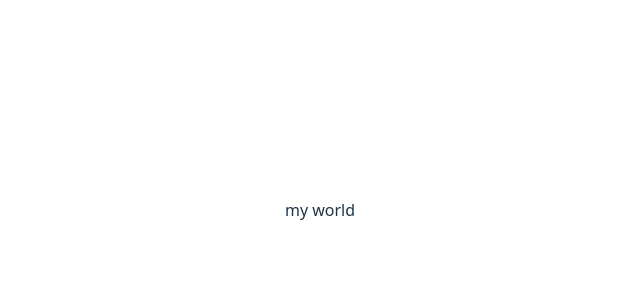
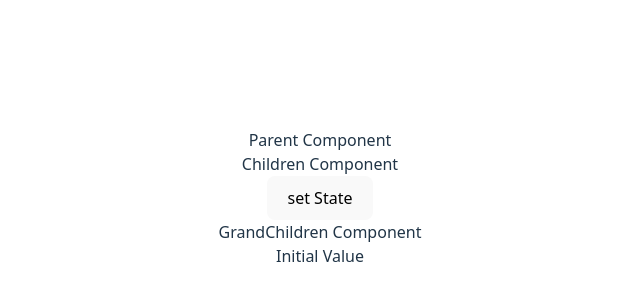
Before and after one commit to gianniskorkontzilas/React-Masterclass, a React (Vite) app: page / in a window 1280 px wide. Shown: the part 202-502 px from the top of the page, without its empty margins (320-960 px from the left). Built offline with nearby package versions, Linux system fonts and the light colour scheme.

Commit message:
React Context API

```diff
--- a/src/App.jsx
+++ b/src/App.jsx
@@ -7,14 +7,15 @@ import Children from './Children'
 
 function App() {
 
-  const [variable, setVariable] = useState('my world')
+
 
 
   return (
-    <div>
-      {/* {variable} */}
-      <br/>
-      <Children childrenData={variable}></Children>
+    <div className='...'>
+      Parent Component
+
+      <Children  />
+
     </div>
   )
 }
--- a/src/Children.jsx
+++ b/src/Children.jsx
@@ -1,15 +1,21 @@
 import React, { useCallback, useState } from "react";
 import GrandChildren from "./GrandChildren";
+import { GlobalContext } from "./context/GlobalContext";
+import { useContext } from "react";
 
-const Children = ({
-  childrenData
-})=> {
+const Children = () => {
 
 
+    const {setState} = useContext(GlobalContext);
 
     return (
         <div>
-            <GrandChildren grantChildrenData={childrenData}></GrandChildren>
+            Children Component
+            <br />
+            <button onClick={() => setState('New Value')}>
+                set State
+            </button>
+            <GrandChildren ></GrandChildren>
         </div>
     )
 }
--- a/src/GrandChildren.jsx
+++ b/src/GrandChildren.jsx
@@ -1,10 +1,20 @@
 import React from "react";
+import { GlobalContext } from './context/GlobalContext'
+import { useContext } from "react";
 
-const GrandChildren = ({
-    grantChildrenData
-}) => {
+
+const GrandChildren = ( ) => {
+
+    const {state} = useContext(GlobalContext);
+
     return (
-        <div>{grantChildrenData}</div>
+        <div>
+            GrandChildren Component
+            <br />
+            {state}
+            <br />
+
+        </div>
 
     )
 }
--- /dev/null
+++ b/src/context/GlobalContext.jsx
@@ -0,0 +1,22 @@
+import { createContext, useState } from "react";
+
+export const GlobalContext = createContext();
+
+const GlobalWrapper = ({children}) => {
+
+    const [state, setState] = useState('Initial Value')
+
+    const values ={
+        state,
+        setState
+    }
+
+
+    return (
+        <GlobalContext.Provider value={values}>
+            {children}
+        </GlobalContext.Provider>
+    )
+}
+
+export default GlobalWrapper
--- a/src/main.jsx
+++ b/src/main.jsx
@@ -2,7 +2,13 @@ import { StrictMode } from 'react'
 import { createRoot } from 'react-dom/client'
 import './index.css'
 import App from './App.jsx'
+import GlobalWrapper from './context/GlobalContext.jsx'
 
 createRoot(document.getElementById('root')).render(
-    <App />,
+    <StrictMode>
+        <GlobalWrapper>
+            <App />
+        </GlobalWrapper>
+    </StrictMode>
+
 )
```
